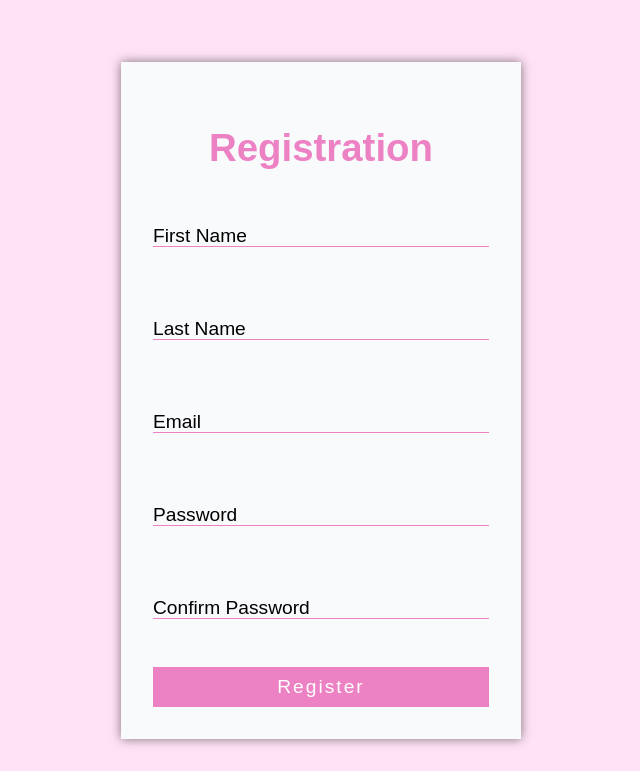
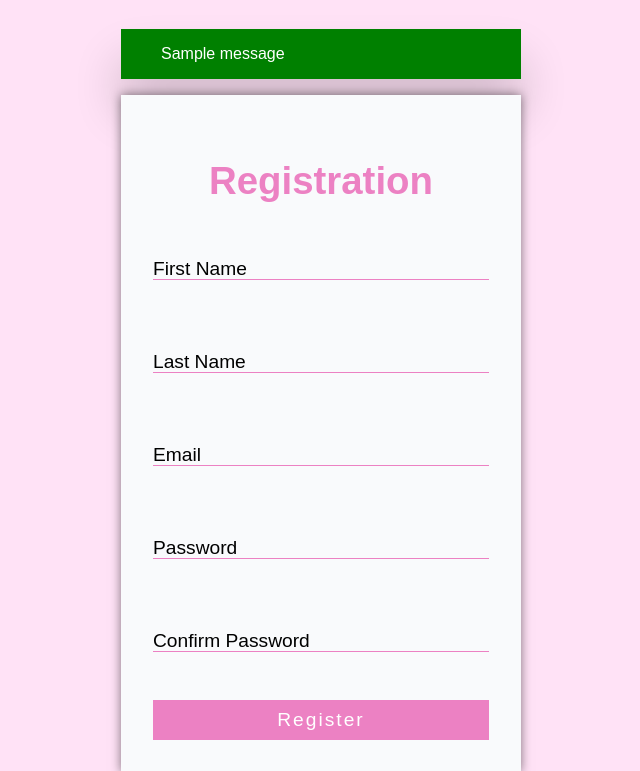
Before and after one commit to ahmadali0310/Django-Athentication-System, a Django app: page / in a window 1280 px wide. Shown: the top 771 px of the page, without its empty margins (319-959 px from the left). Run offline with Django 3.2, Linux system fonts and the light colour scheme; one stand-in notice (Sample message) is shown.

Commit message:
over improvement

```diff
--- a/Authentication/static/js/main.js
+++ b/Authentication/static/js/main.js
@@ -79,7 +79,7 @@
               // * This is for opacity transition;
               setTimeout(() => {
                 document.querySelector(".back_drop").classList.add("opacity");
-              }, 1000);
+              }, 500);
 
               //* Ajax Call Axios
               axios({
@@ -126,7 +126,7 @@
                       document
                         .querySelector(".message")
                         .removeChild(document.querySelector(".message > p"));
-                    }, 10000);
+                    }, 3000);
                   }
                   // * It will run if there is any error
                   else if (res.data.error) {
--- a/Authentication/static/style.css
+++ b/Authentication/static/style.css
@@ -186,3 +186,17 @@
   background-color: green;
   display: block;
 }
+
+.msg {
+  padding: 1rem 2.5rem;
+  color: white;
+  margin-bottom: 1rem;
+  box-shadow: 0 2rem 3rem 0 rgba(0, 0, 0, 0.2);
+}
+.success{
+  background-color: green;
+}
+
+.error{
+    background-color: green;
+}
--- a/accounts/views.py
+++ b/accounts/views.py
@@ -1,8 +1,10 @@
 from django.shortcuts import render, redirect
 from django.http import JsonResponse
+from django.contrib import messages
 from .models import Account
 from django.utils.encoding import force_bytes
 import json
+
 
 
 # * Verification email
@@ -30,19 +32,21 @@
         try:
             user = Account.objects.create_user(username=username, first_name=first_name, last_name=last_name, email=email, password=password)
             user.save()
-
-            current_site = get_current_site(request)
-            mail_subject = "Please Activate Your Account"
-            message = render_to_string("email_verification.html", {
-                "user": user,
-                "domain": current_site,
-                "uid" : urlsafe_base64_encode(force_bytes(user.pk)),
-                "token": default_token_generator.make_token(user)
-            })
-            to_email = email
-            send_email = EmailMessage(mail_subject, message, to=[to_email])
-            send_email.send()
-            return JsonResponse({'success': f"Activation Email has been sent to {email}"}, safe=False)
+            try:
+                current_site = get_current_site(request)
+                mail_subject = "Please Activate Your Account"
+                message = render_to_string("email_verification.html", {
+                    "user": user,
+                    "domain": current_site,
+                    "uid" : urlsafe_base64_encode(force_bytes(user.pk)),
+                    "token": default_token_generator.make_token(user)
+                })
+                to_email = email
+                send_email = EmailMessage(mail_subject, message, to=[to_email])
+                send_email.send()
+                return JsonResponse({'success': f"Activation Email has been sent to your Email."}, safe=False)
+            except:
+                return JsonResponse({'error': f"Activation Email Has Not Been Sent"}, safe=False)
         except:
             return JsonResponse({'error': f"Email has been already taken"}, safe=False)
 
@@ -61,11 +65,11 @@
     except(TypeError, ValueError, OverflowError, Account.DoesNotExist):
         user = None
 
-
     if user is not None and default_token_generator.check_token(user, token):
         user.is_active = True
         user.save()
-        return JsonResponse({'success': f"Account has been created for {user.first_name}"}, safe=False)
+        messages.success(request, f"Account has been created for {user.first_name}")
+        return redirect("/")
     else:
-        return JsonResponse({'error': f"Invalid Activation Link"}, safe=False)
+        messages.error(request, f"Invalid Activation Link")
         return redirect('/')
--- a/templates/email_verification.html
+++ b/templates/email_verification.html
@@ -2,7 +2,8 @@
 
 Hi {{user.first_name}}!
 
-Please click below link to activate
+Please click below link to activate.
+This link will be expire in the next 15 minutes.
 
 your account. http://{{domain}}{% url 'activation' uidb64=uid token=token %}
 
--- a/templates/index.html
+++ b/templates/index.html
@@ -12,7 +12,16 @@
     <div class="back_drop">
       <div class="spin loader"></div>
     </div>
+
     <div class="message"></div>
+    <div ></div>
+    {% if messages %}
+      {% for message in messages  %}
+      <div {% if message.tags %} class="msg {{ message.tags }}"{% endif %}>
+        <p>{{ message }}</p>
+      </div>
+      {% endfor %}
+    {% endif %}
     <div class="container">
       <h1>Registration</h1>
       <form id="form" method="POST">
```
Also changed, not shown: Authentication/settings.py (+6 -2 lines), db.sqlite3, 1 other file.
